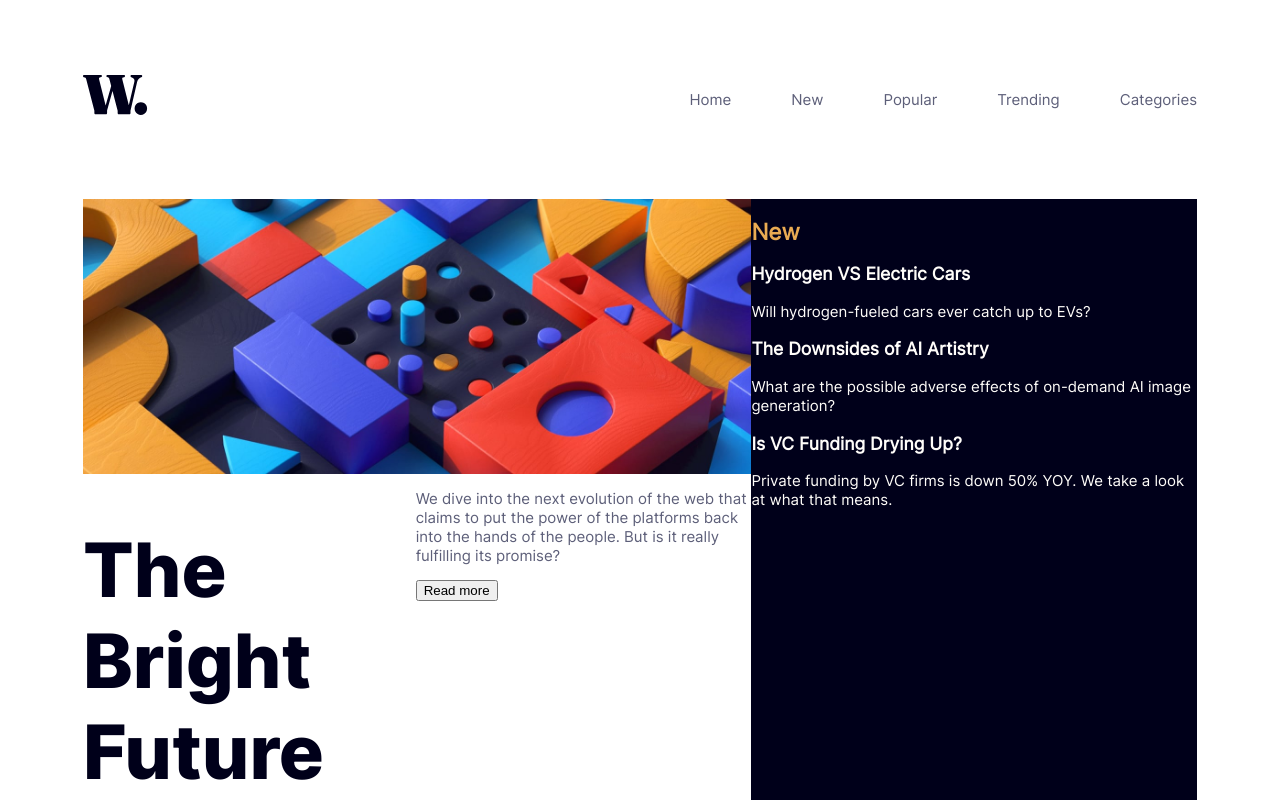
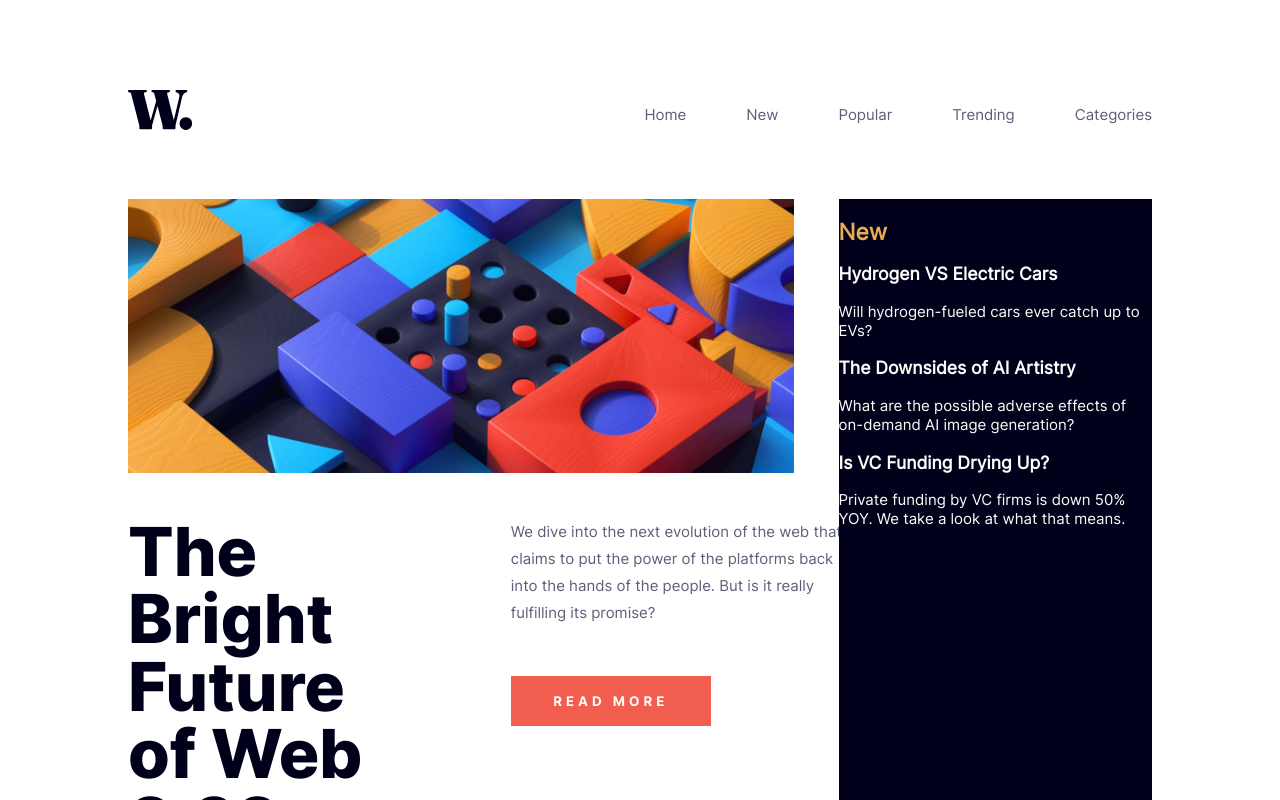
Before and after one commit to CharlieWallace17/news-homepage, a React (Create React App) app: page / in a window 1280 px wide. Shown: the top 800 px of the page. Built offline with nearby package versions, Linux system fonts and the light colour scheme.

Commit message:
MainCard text/button sizing & spacing.

```diff
--- a/src/components/MainCard.js
+++ b/src/components/MainCard.js
@@ -13,7 +13,7 @@ const MainCard = () => {
                         to put the power of the platforms back into the hands of
                         the people. But is it really fulfilling its promise?
                     </p>
-                    <button>Read more</button>
+                    <button>READ MORE</button>
                 </div>
             </div>
         </div>
--- a/src/index.css
+++ b/src/index.css
@@ -31,7 +31,9 @@ html {
 .body {
   display: flex;
   flex-direction: column;
-  margin: 5rem;
+  margin: 6rem;
+  margin-left: 8rem;
+  margin-right: 8rem;
 }
 
 /* Header  */
@@ -39,7 +41,7 @@ html {
   display: flex;
   justify-content: space-between;
   font-weight: 500;
-  margin-bottom: 5rem;
+  margin-bottom: 4rem;
 }
 
 .header ul {
@@ -60,21 +62,56 @@ html {
 .mainCard {
   display: flex;
   flex-direction: column;
-  width: 60%;
+  width: 65%;
+  margin-right: 3rem;
 }
 
 .mainCard-text {
   display: flex;
+  justify-content: space-between;
+}
+
+.mainCard img {
+
 }
 
 .mainCard-text h1 {
-  font-size: 5rem;
+  font-size: 4.5rem;
   font-family: 'Inter-ExtraBold';
   color: var(--dark-blue);
+  line-height: 1;
+  padding: 0;
+  flex: 1;
+}
+
+.mainCard-text h1,
+.mainCard-text p {
+  margin-top: 3rem;
+  margin-right: -100px;
 }
 
 .mainCard-text p {
   color: var(--dark-grayish-blue);
+  line-height: 1.8;
+  width: 350px;
+  margin-bottom: 50px;
+}
+
+.mainCard-text div {
+  margin: 0;
+  flex: 1;
+  padding-right: 0;
+  padding-left: 200px;
+}
+
+.mainCard button {
+  width: 200px;
+  height: 50px;
+  border: none;
+  background-color: var(--soft-red);
+  color: var(--off-white);
+  font-family: 'Inter-Bold';
+  letter-spacing: 4px;
 }
 
 .lead {
@@ -86,6 +123,7 @@ html {
 .sidebar {
   background-color: var(--dark-blue);
   color: var(--off-white);
+  width: 35%;
 }
 
 .sidebar h2 {
```
Also changed, not shown: 1 other file (tests, documents, lock files or other folders).
